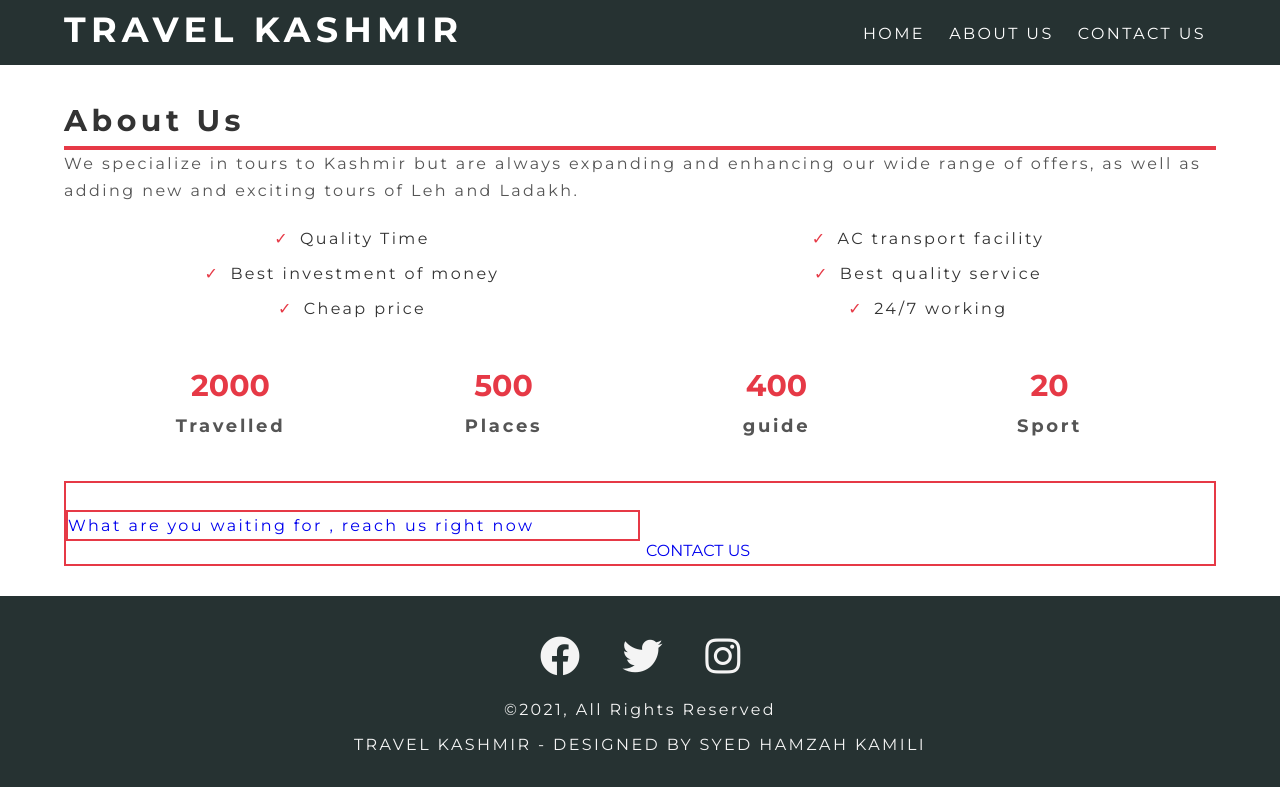
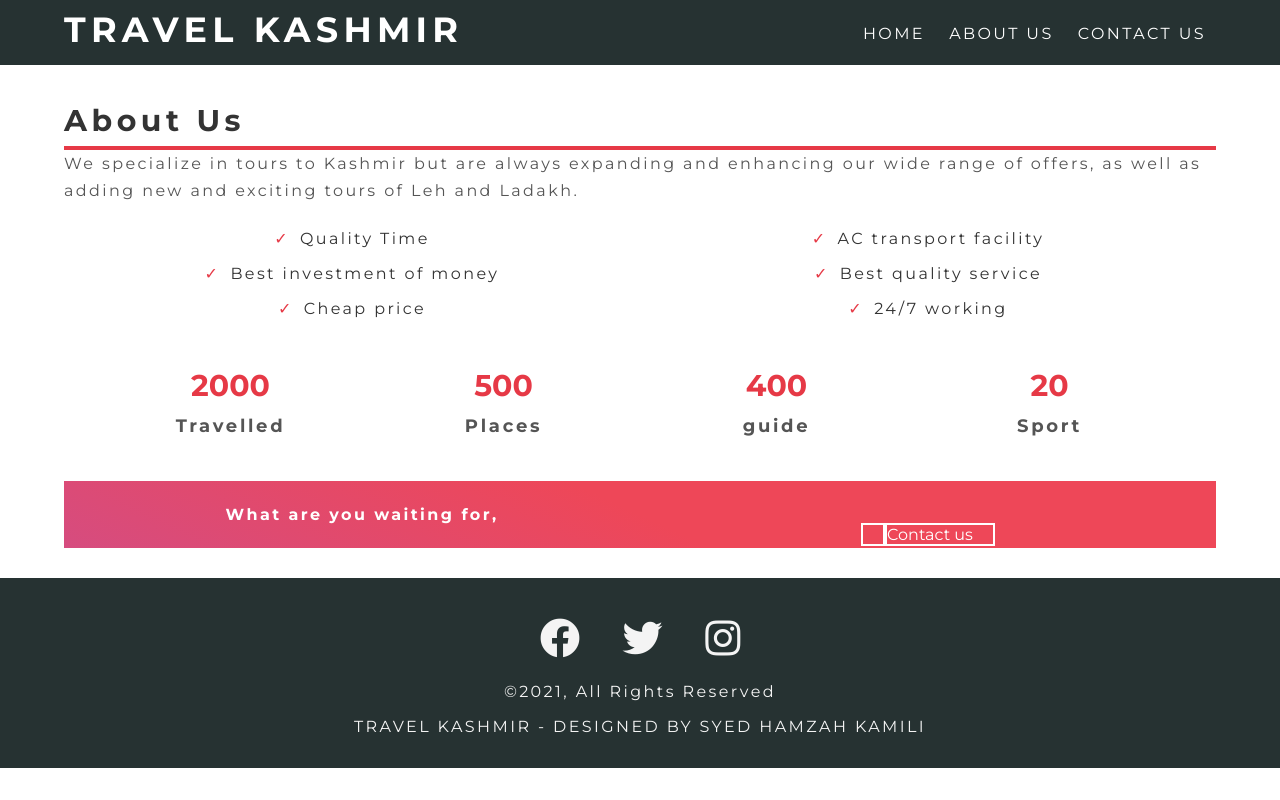
Before and after one commit to Hamzahkamili/Travel-Kashmir, a plain HTML site: page about.html in a window 1280 px wide. Drawn offline with Linux system fonts and the light colour scheme.

Commit message:
made contact us page

```diff
--- a/about.html
+++ b/about.html
@@ -6,7 +6,7 @@
         <meta name="viewport" content="width=device-width, initial-scale=1.0">
        <!--use to add icone or logo -->  <link rel="stylesheet" href="https://cdnjs.cloudflare.com/ajax/libs/font-awesome/5.15.3/css/all.min.css" integrity="sha512-iBBXm8fW90+nuLcSKlbmrPcLa0OT92xO1BIsZ+ywDWZCvqsWgccV3gFoRBv0z+8dLJgyAHIhR35VZc2oM/gI1w==" crossorigin="anonymous" />
         <link rel="stylesheet" href="./css/style.css">
-        <title>TRAVEL KASHMIR | Welcome</title>
+        <title>About Us</title>
     </head>
 
     <nav class="navbar bg-dark">
@@ -69,16 +69,17 @@
              </div>
          </div>
          <div class="contact-box">
-<div>
-    <p class="box-left">What are you waiting for , reach us right now</p>
-</div>
+             <div class="box-left">
+                 <p>What are you waiting for,</p>
+             </div>
+             <div class="box-right">
+                 <a href="./contact.html">Contact us</a>
+             </div>
+         </div>
 
 
-         <div class="box-right">
-            <a href="./contact.html">CONTACT US</a>
-         </div>
 
-         </div>
+
      </section>
      <footer class="footer">
 
--- a/css/style.css
+++ b/css/style.css
@@ -50,11 +50,6 @@ h1, h2, h3{
 .navbar a:hover{
     border-bottom: 1px solid white;
 }
-
-
-
-
-
 
 
 
@@ -371,22 +366,39 @@ width: 50%;
 /* ######### CONTACT BOX ######## */
 
 .contact-box{
-    border: #e63946 solid 2px;
-    background-color:linear-gradient(25deg,#d64c7f,#ee4758 50%);
+
+    background:linear-gradient(25deg,#d64c7f,#ee4758 50%);
+    text-align: center;
+
+}
+.box-left{
+
+padding : 2rem;
+text-align: center;
+
+}
+
+.box-right{
+ text-align: center;
+}
+
+.box-left p{
+    float: left;
+    width: 50%;
+    color: white;
+
+    font-weight: 700;
+}
+
+.box-right a{
+
+    color: white;
+    border: white solid 2px;
+    padding-right: 2rem;
+
+}
 
 
-}
-.contact-box p{
-    border: #e63946 solid 2px;
-    width: 50%;
-    float: left;
-}
-
-.contact-box a{
-    border: white 2px solid;
-
-
-}
 .contact-box::after{
     content: "";
     display: block;
```
Also changed, not shown: contact.html (+27 -0 lines).
